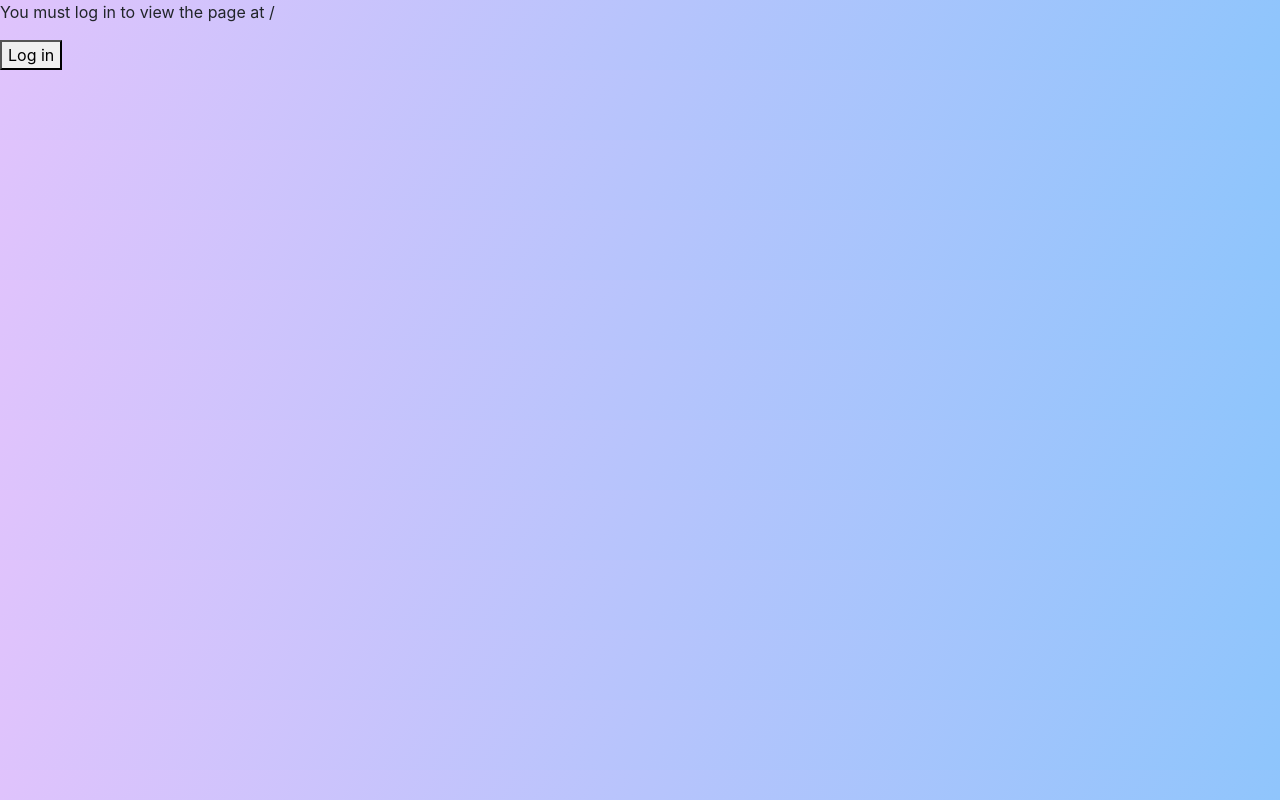
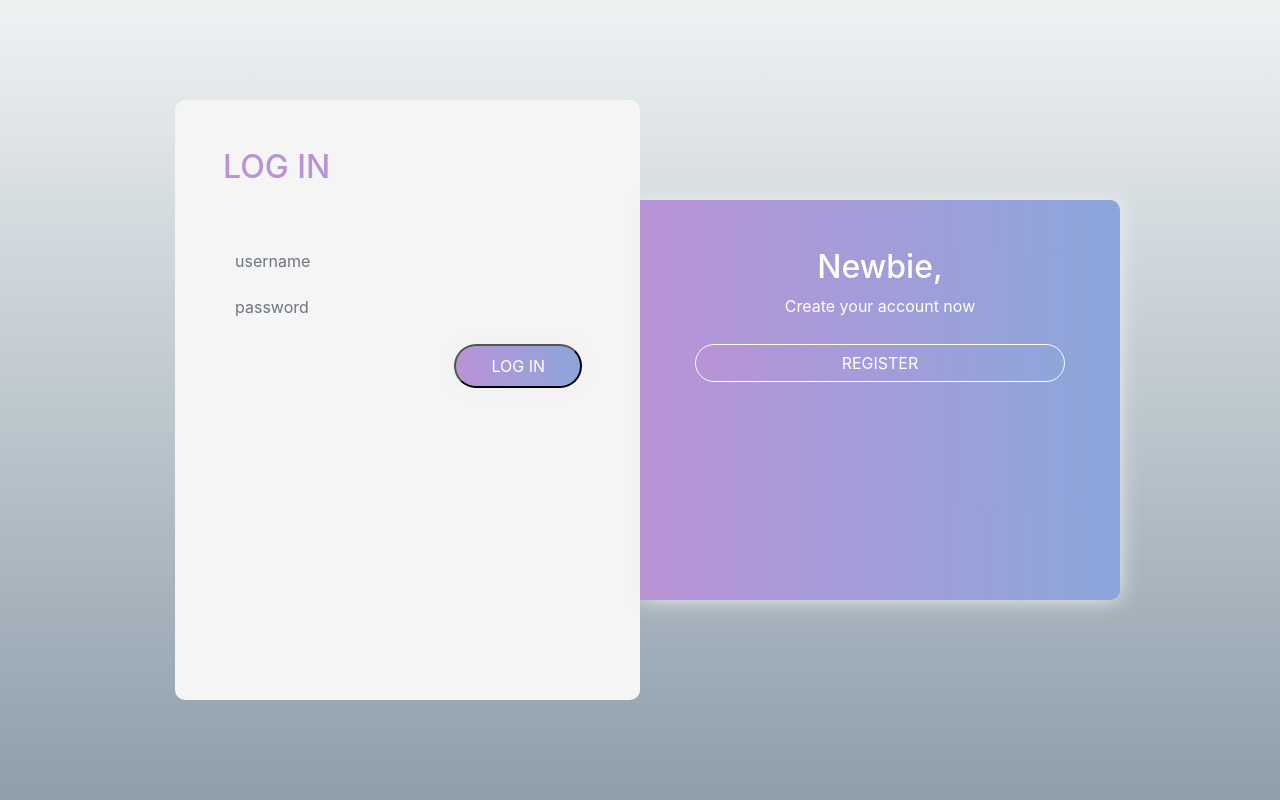
Before and after one commit to nnkyduyen1999/RetroApp, a React (Create React App) app in the folder retro/: page /login in a window 1280 px wide. Built offline with nearby package versions, Linux system fonts and the light colour scheme.

Commit message:
layout for authen

```diff
--- a/retro/src/App.js
+++ b/retro/src/App.js
@@ -18,6 +18,7 @@ function App() {
           <ProtectedRoute path="/teams" exact component={Teams} />
           <ProtectedRoute path="/boards" exact component={ListBoards} />
           <ProtectedRoute path="/boards/:id" component={BoardDetail} />
+          <Route path="*" component={() => "404 NOT FOUND"} />
         </Switch>
     </Router>
   );
--- a/retro/src/components/Auth/Auth.css
+++ b/retro/src/components/Auth/Auth.css
@@ -0,0 +1,92 @@
+.auth-bgr {
+  background: #8e9eab;
+  background: -webkit-linear-gradient(to bottom, #eef2f3, #8e9eab);
+  background: linear-gradient(to bottom, #eef2f3, #8e9eab);
+  height: 100vh;
+}
+
+.txt-color {
+    color: #b993d6;
+}
+
+.sign-form {
+  text-transform: uppercase;
+  background: whitesmoke;
+  border-radius: 10px;
+  height: 75vh;
+}
+
+.sign-form .non-border {
+  border: none;
+  background-color: inherit;
+}
+
+Input:focus {
+  outline: none;
+}
+
+.sign-bgr {
+  background-image: linear-gradient(
+    to left,
+    #b993d6 0%,
+    #8ca6db 51%,
+    #b993d6 100%
+  );
+  padding: 15px 45px;
+  text-align: center;
+  text-transform: uppercase;
+  transition: 0.5s;
+  background-size: 200% auto;
+  color: white;
+  box-shadow: 0 0 20px #eee;
+  border-radius: 0 10px 10px 0;
+  display: block;
+  height: 50vh;
+  width: 60vh;
+  text-transform: none;
+}
+
+.btn-grad {
+  background-image: linear-gradient(
+    to right,
+    #b993d6 0%,
+    #8ca6db 51%,
+    #b993d6 100%
+  );
+}
+.btn-grad {
+  margin: 10px;
+  padding: 8px 35px;
+  text-align: center;
+  text-transform: uppercase;
+  transition: 0.5s;
+  background-size: 200% auto;
+  color: white;
+  box-shadow: 0 0 20px #eee;
+  border-radius: 30px;
+  display: block;
+}
+
+.btn-grad:hover {
+  background-position: right center; /* change the direction of the change here */
+  color: #fff;
+  text-decoration: none;
+}
+
+.sign-in-btn {
+    background-image: linear-gradient(
+    to right,
+    #b993d6 0%,
+    #8ca6db 51%,
+    #b993d6 100%
+  );
+    margin: 10px;
+    padding: 8px;
+    text-align: center;
+    text-transform: uppercase;
+    background-size: 200% auto;
+    color: white;
+    border-radius: 30px !important;
+    border-color: white !important;
+    display: block;
+}
--- a/retro/src/components/Auth/LogIn.js
+++ b/retro/src/components/Auth/LogIn.js
@@ -30,8 +30,28 @@ export default function LogIn() {
 
   return (
     <div>
-      <p>You must log in to view the page at {from.pathname}</p>
-      <button onClick={login}>Log in</button>
+      {/* <p>You must log in to view the page at {from.pathname}</p> */}
+      <div className="auth-bgr d-flex align-items-center">
+      <Row className="w-75 mx-auto py-5 d-flex align-items-center">
+        <Col className="col-sm-6 col-12 pr-0">
+          <div className="sign-form px-5">
+            <h2 className="py-5 txt-color">LOG IN</h2>
+            <Input placeholder="username" className="my-2 non-border" />
+            <Input placeholder="password" className="my-2 non-border" />
+            <div className="d-flex justify-content-end">
+              <button className="btn-grad" onClick={login}>LOG IN</button>
+            </div>
+          </div>
+        </Col>
+        <Col className="col-sm-6 col-12 pl-0">
+          <div className="sign-bgr d-flex flex-column pt-5">
+            <h2>Newbie,</h2>
+            <p>Create your account now</p>
+            <Button className="sign-in-btn" href="/register">REGISTER</Button>
+          </div>
+        </Col>
+      </Row>
+    </div>
     </div>
   );
 }
--- a/retro/src/components/Auth/SignUp.js
+++ b/retro/src/components/Auth/SignUp.js
@@ -4,22 +4,24 @@ import { Input, Row, Col, Button } from "reactstrap";
 
 export default function SignUp() {
   return (
-    <div className="bgr">
-      <Row>
-        <Col className="col-sm-6 col-12">
-          <div className="sign-form">
-            <h1>SIGN UP</h1>
-            <Input placeholder="username" />
-            <Input placeholder="password" />
-            <Input placeholder="email" />
-            <Button>FINISH</Button>
+    <div className="auth-bgr d-flex align-items-center">
+      <Row className="w-75 mx-auto py-5 d-flex align-items-center">
+        <Col className="col-sm-6 col-12 pr-0">
+          <div className="sign-form px-5">
+            <h2 className="py-5 txt-color">SIGN UP</h2>
+            <Input placeholder="username" className="my-2 non-border" />
+            <Input placeholder="password" className="my-2 non-border" />
+            <Input placeholder="email" className="mb-5 non-border" />
+            <div className="d-flex justify-content-end">
+              <button className="btn-grad">FINISH</button>
+            </div>
           </div>
         </Col>
-        <Col className="col-sm-6 col-12">
-          <div className="sign-bgr">
-              <h2>Hello</h2>
-              <h2>Have had an account, get start right now</h2>
-              <Button>SIGN IN</Button>
+        <Col className="col-sm-6 col-12 pl-0">
+          <div className="sign-bgr d-flex flex-column pt-5">
+            <h2>Hello,</h2>
+            <p>Have had an account, let's get started</p>
+            <Button className="sign-in-btn" href="/login">SIGN IN</Button>
           </div>
         </Col>
       </Row>
--- a/retro/src/components/BoardDetail/BoardDetail.css
+++ b/retro/src/components/BoardDetail/BoardDetail.css
@@ -1,6 +1,7 @@
-body {
+.bgr {
   background-image: linear-gradient(120deg, #e0c3fc 0%, #8ec5fc 100%);
 }
+
 .list-wrapper {
   height: calc(100% - 10px - 17px);
   background-color: #eee;
```
